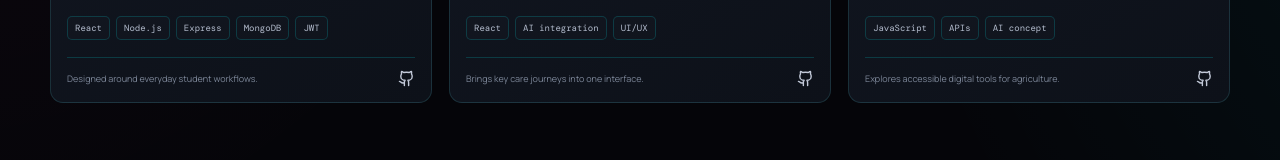
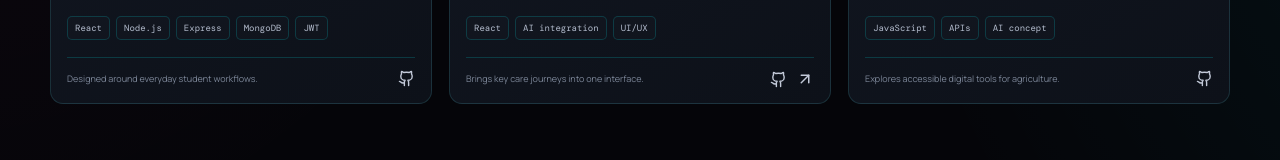
Before and after one commit to ashutoshsharma0968-alt/ashutosh-portfolio, a React (Vite) app: page / in a window 1280 px wide. Shown: the part 1454-1614 px from the top of the page. Built offline with nearby package versions, Linux system fonts and the light colour scheme.

Commit message:
Add live SmartCare AI link to portfolio project

```diff
--- a/src/data.js
+++ b/src/data.js
@@ -21,11 +21,11 @@ export const projects = [
     github: 'https://github.com/ashutoshsharma0968-alt', live: '',
   },
   {
-    number: '02', title: 'SmartCare AI', category: 'AI / Web', status: 'Concept / prototype',
+    number: '02', title: 'SmartCare AI', category: 'AI / Web', status: 'Live',
     description: 'A healthcare experience concept for appointment tokens, bed availability, and an AI-assisted patient interface.',
     stack: ['React', 'AI integration', 'UI/UX'],
     impact: 'Brings key care journeys into one interface.',
-    github: 'https://github.com/ashutoshsharma0968-alt', live: '',
+    github: 'https://github.com/ashutoshsharma0968-alt/smartcare-ai', live: 'https://smartcare-ai-ivory.vercel.app',
   },
   {
     number: '03', title: 'AgroAI', category: 'AI / Web', status: 'Concept / prototype',
```
